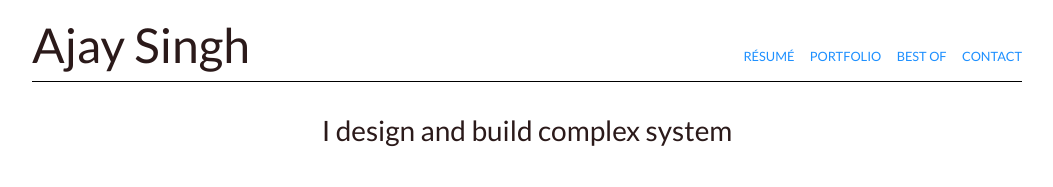
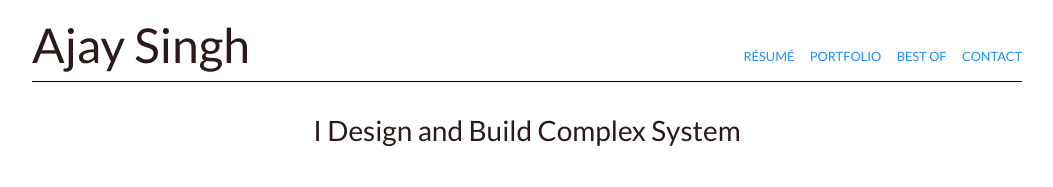
Before and after one commit to ajnovice/ajnovice.github.io, a plain HTML site: page index.html in a window 1280 px wide. Shown: the top 187 px of the page, without its empty margins (129-1182 px from the left). Drawn offline with Linux system fonts and the light colour scheme; no server answers.

Commit message:
typos fixed

```diff
--- a/index.html
+++ b/index.html
@@ -89,7 +89,7 @@
                 <main>
 
 <h1>
-    I design and build complex system
+    I Design and Build Complex System
 </h1>
 
 <div id="expertise">
```
